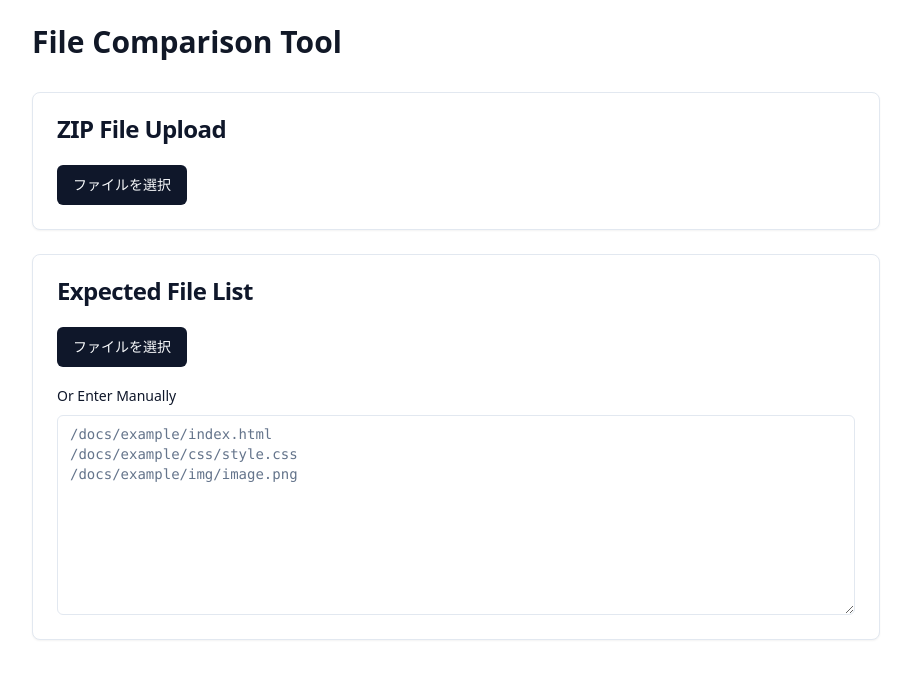
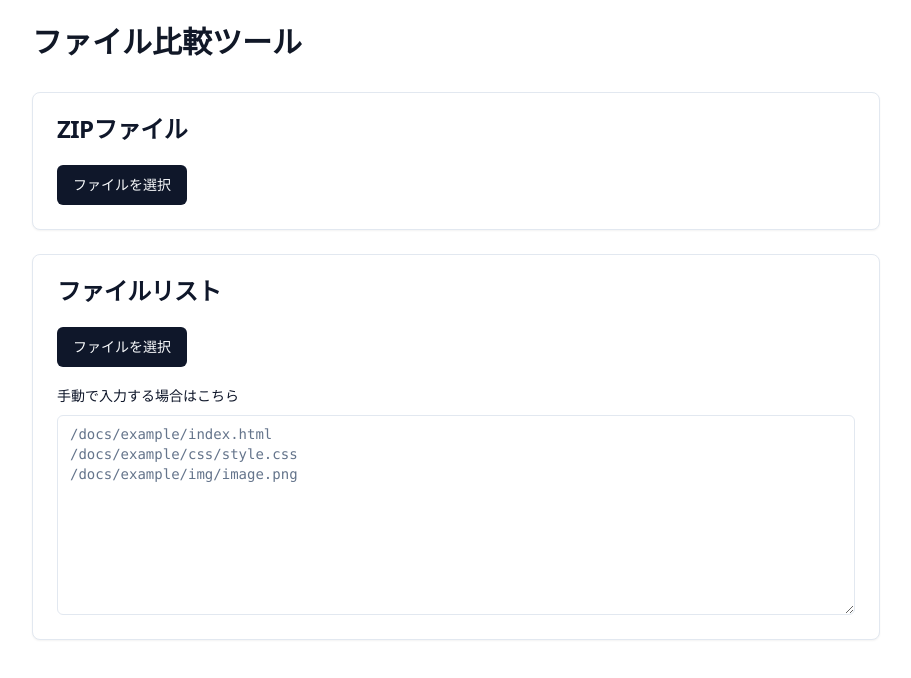
Before and after one commit to RyuTanaka-aw/file-comparison-app, a React (Vite) app: page / in a window 1280 px wide. Shown: the top 678 px of the page, without its empty margins (184-1095 px from the left). Built offline with nearby package versions, Linux system fonts and the light colour scheme.

Commit message:
テキストを日本語に変更

```diff
--- a/src/App.jsx
+++ b/src/App.jsx
@@ -124,12 +124,12 @@ const App = () => {
   return (
     <div className="container max-w-4xl mx-auto p-6 space-y-6">
       <h1 className="text-3xl font-bold text-gray-900 mb-8">
-        File Comparison Tool
+        ファイル比較ツール
       </h1>
 
       <Card>
         <CardHeader>
-          <CardTitle>ZIP File Upload</CardTitle>
+          <CardTitle>ZIPファイル</CardTitle>
         </CardHeader>
         <CardContent className="space-y-4">
           <div className="w-full max-w-sm items-center gap-1.5">
@@ -153,10 +153,10 @@ const App = () => {
                   checked={includeTopDir}
                   onCheckedChange={handleToggleTopDir}
                 />
-                <Label htmlFor="include-top-dir">Include top directory</Label>
+                <Label htmlFor="include-top-dir">トップのディレクトリを含める</Label>
               </div>
               <p className="text-sm text-gray-500">
-                Files in ZIP: {zipFiles.length}
+                ZIP内のファイル数: {zipFiles.length}
               </p>
             </div>
           )}
@@ -165,7 +165,7 @@ const App = () => {
 
       <Card>
         <CardHeader>
-          <CardTitle>Expected File List</CardTitle>
+          <CardTitle>ファイルリスト</CardTitle>
         </CardHeader>
         <CardContent className="space-y-6">
           <div className="space-y-4">
@@ -182,7 +182,7 @@ const App = () => {
               />
             </div>
             <div className="space-y-2">
-              <Label htmlFor="manual-input">Or Enter Manually</Label>
+              <Label htmlFor="manual-input">手動で入力する場合はこちら</Label>
               <Textarea
                 id="manual-input"
                 placeholder="/docs/example/index.html&#10;/docs/example/css/style.css&#10;/docs/example/img/image.png"
@@ -194,7 +194,7 @@ const App = () => {
           </div>
           {expectedFiles.length > 0 && (
             <p className="text-sm text-gray-500">
-              Expected files: {expectedFiles.length}
+              ファイルリスト内のファイル数: {expectedFiles.length}
             </p>
           )}
         </CardContent>
@@ -205,7 +205,7 @@ const App = () => {
         (zipFiles.length > 0 && expectedFiles.length > 0)) && (
         <Card>
           <CardHeader>
-            <CardTitle>Comparison Results</CardTitle>
+            <CardTitle>比較結果</CardTitle>
           </CardHeader>
           <CardContent className="space-y-4">
             {comparison.missing.length === 0 &&
@@ -214,17 +214,14 @@ const App = () => {
             expectedFiles.length > 0 ? (
               <Alert variant="default" className="bg-green-50 border-green-200">
                 <CheckCircle className="h-4 w-4 text-green-600" />
-                <AlertTitle className="text-green-800">Perfect Match!</AlertTitle>
-                <AlertDescription className="text-green-700">
-                  All expected files are present in the ZIP file.
-                </AlertDescription>
+                <AlertTitle className="text-green-800">ZIP内のファイルとファイルリストが一致しました</AlertTitle>
               </Alert>
             ) : (
               <>
                 {comparison.missing.length > 0 && (
                   <Alert variant="destructive">
                     <AlertCircle className="h-4 w-4" />
-                    <AlertTitle>Missing Files</AlertTitle>
+                    <AlertTitle>リストに記載されているがZIP内に存在しないファイル</AlertTitle>
                     <AlertDescription>
                       <ul className="mt-2 space-y-1 font-mono text-sm">
                         {comparison.missing.map((file) => (
@@ -237,7 +234,7 @@ const App = () => {
                 {comparison.extra.length > 0 && (
                   <Alert variant="warning" className="bg-orange-50 border-orange-200">
                     <FileWarning className="h-4 w-4 text-orange-600" />
-                    <AlertTitle className="text-orange-800">Extra Files</AlertTitle>
+                    <AlertTitle className="text-orange-800">ZIPに含まれているがリストに記載が無いファイル</AlertTitle>
                     <AlertDescription>
                       <ul className="mt-2 space-y-1 font-mono text-sm text-orange-700">
                         {comparison.extra.map((file) => (
```
